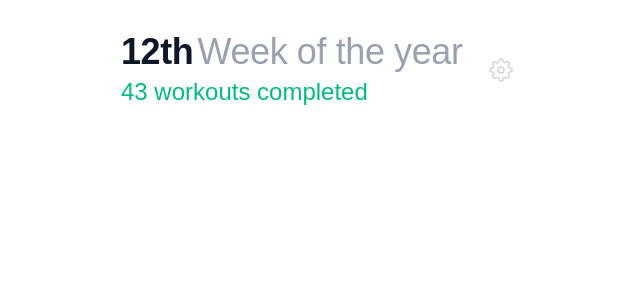
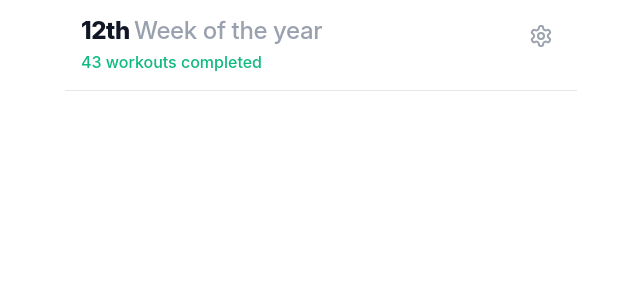
Before and after one commit to vijaymurugann/workout-tracker, a Next.js app: page / in a window 1280 px wide. Shown: the top 300 px of the page, without its empty margins (319-959 px from the left). Built offline with nearby package versions, Linux system fonts and the light colour scheme.

Commit message:
Added: header

```diff
--- a/app/globals.css
+++ b/app/globals.css
@@ -9,5 +9,5 @@
 body {
   background: var(--background);
   color: var(--foreground);
-  font-family: Arial, Helvetica, sans-serif;
+  font-family: -apple-system, BlinkMacSystemFont, 'Segoe UI', Roboto, Helvetica, Arial, sans-serif;
 }
--- a/app/layout.js
+++ b/app/layout.js
@@ -20,7 +20,7 @@ export default function RootLayout({ children }) {
     <html lang="en">
       <body className="font-sans antialiased">
         <main className="flex justify-center min-h-screen bg-white">
-          <div className="w-full max-w-md">{children}</div>
+          <div className="w-full max-w-lg">{children}</div>
         </main>
       </body>
     </html>
--- a/app/page.js
+++ b/app/page.js
@@ -2,7 +2,7 @@ import Header from "@/components/Header";
 
 export default function Home() {
   return (
-    <main className=" m-auto my-3 rounded-xl overflow-hidden">
+    <main className="m-auto">
       <Header workoutsCompleted={43} />
     </main>
   );
--- a/components/Header.jsx
+++ b/components/Header.jsx
@@ -1,4 +1,5 @@
-"use client"
+"use client";
+import { Settings } from "lucide-react";
 import React, { useEffect, useState } from "react";
 
 const Header = ({ workoutsCompleted }) => {
@@ -35,18 +36,18 @@ const Header = ({ workoutsCompleted }) => {
   };
 
   return (
-    <div className="w-full bg-white px-6 py-5 transition-all duration-300">
-      <div className="flex justify-between items-center">
+    <div className="w-full bg-white transition-all duration-300 border-b p-[1rem] z-10 border-gray-200">
+      <div className="flex justify-between items-start">
         <div>
           <h1 className="leading-tight tracking-tight">
-            <span className="text-4xl font-semibold text-gray-900">
+            <span className="text-[1.5em] font-extrabold text-gray-900">
               {getOrdinalSuffix(weekNumber)}
             </span>{" "}
-            <span className="text-4xl font-normal text-gray-400">
+            <span className="text-[1.5em] font-medium text-gray-400">
               Week of the year
             </span>
           </h1>
-          <p className="text-2xl font-medium text-emerald-500 mt-1">
+          <p className="text-md font-medium text-[#10b981] mt-1">
             {workoutsCompleted} workouts completed
           </p>
         </div>
@@ -54,20 +55,7 @@ const Header = ({ workoutsCompleted }) => {
           className="w-10 h-10 flex items-center justify-center rounded-full hover:bg-gray-50 transition-all duration-200 active:bg-gray-100 active:scale-95"
           aria-label="Settings">
           {/* Simple gear/settings icon SVG */}
-          <svg
-            xmlns="http://www.w3.org/2000/svg"
-            width="24"
-            height="24"
-            viewBox="0 0 24 24"
-            fill="none"
-            stroke="currentColor"
-            strokeWidth="1.5"
-            strokeLinecap="round"
-            strokeLinejoin="round"
-            className="text-gray-300">
-            <circle cx="12" cy="12" r="3"></circle>
-            <path d="M19.4 15a1.65 1.65 0 0 0 .33 1.82l.06.06a2 2 0 0 1 0 2.83 2 2 0 0 1-2.83 0l-.06-.06a1.65 1.65 0 0 0-1.82-.33 1.65 1.65 0 0 0-1 1.51V21a2 2 0 0 1-2 2 2 2 0 0 1-2-2v-.09A1.65 1.65 0 0 0 9 19.4a1.65 1.65 0 0 0-1.82.33l-.06.06a2 2 0 0 1-2.83 0 2 2 0 0 1 0-2.83l.06-.06a1.65 1.65 0 0 0 .33-1.82 1.65 1.65 0 0 0-1.51-1H3a2 2 0 0 1-2-2 2 2 0 0 1 2-2h.09A1.65 1.65 0 0 0 4.6 9a1.65 1.65 0 0 0-.33-1.82l-.06-.06a2 2 0 0 1 0-2.83 2 2 0 0 1 2.83 0l.06.06a1.65 1.65 0 0 0 1.82.33H9a1.65 1.65 0 0 0 1-1.51V3a2 2 0 0 1 2-2 2 2 0 0 1 2 2v.09a1.65 1.65 0 0 0 1 1.51 1.65 1.65 0 0 0 1.82-.33l.06-.06a2 2 0 0 1 2.83 0 2 2 0 0 1 0 2.83l-.06.06a1.65 1.65 0 0 0-.33 1.82V9a1.65 1.65 0 0 0 1.51 1H21a2 2 0 0 1 2 2 2 2 0 0 1-2 2h-.09a1.65 1.65 0 0 0-1.51 1z"></path>
-          </svg>
+          <Settings color="#9ca3af" />
         </button>
       </div>
     </div>
```
Also changed, not shown: package.json (+5 -4 lines), 1 other file (tests, documents, lock files or other folders).
